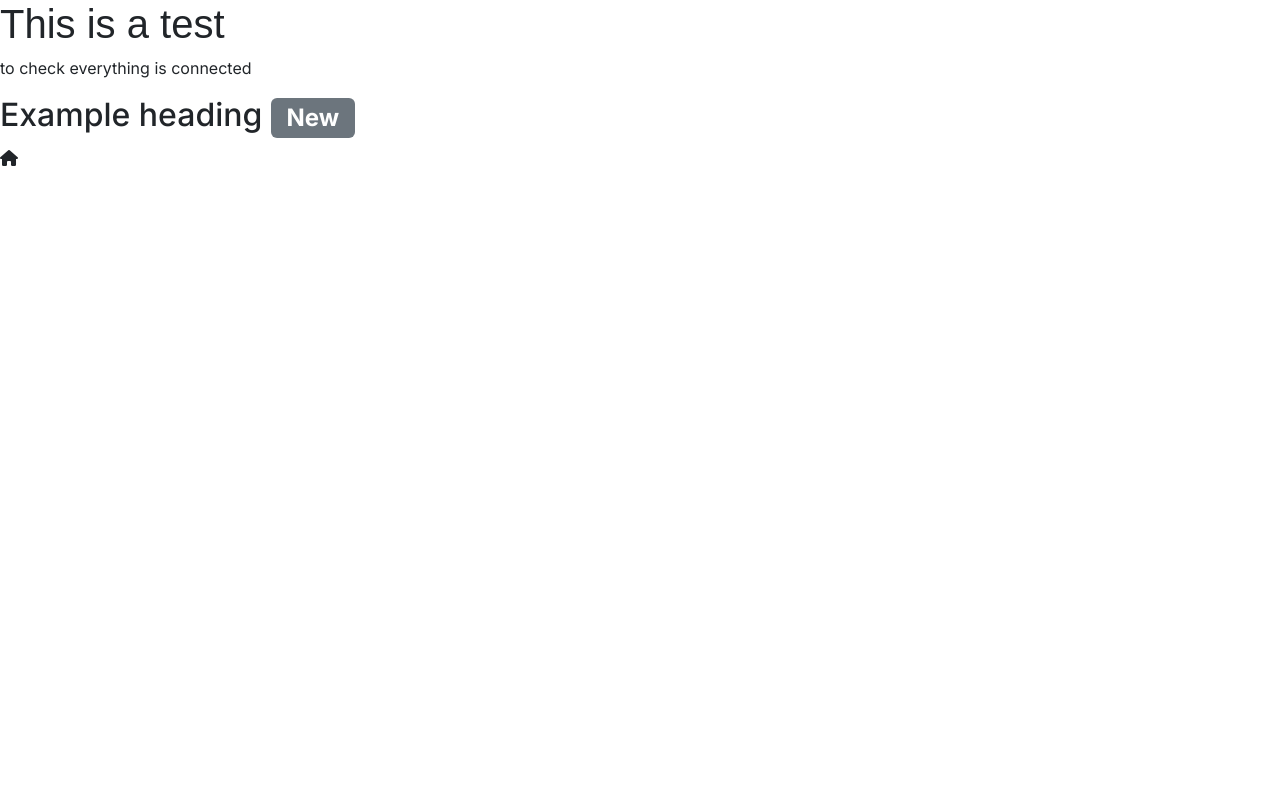
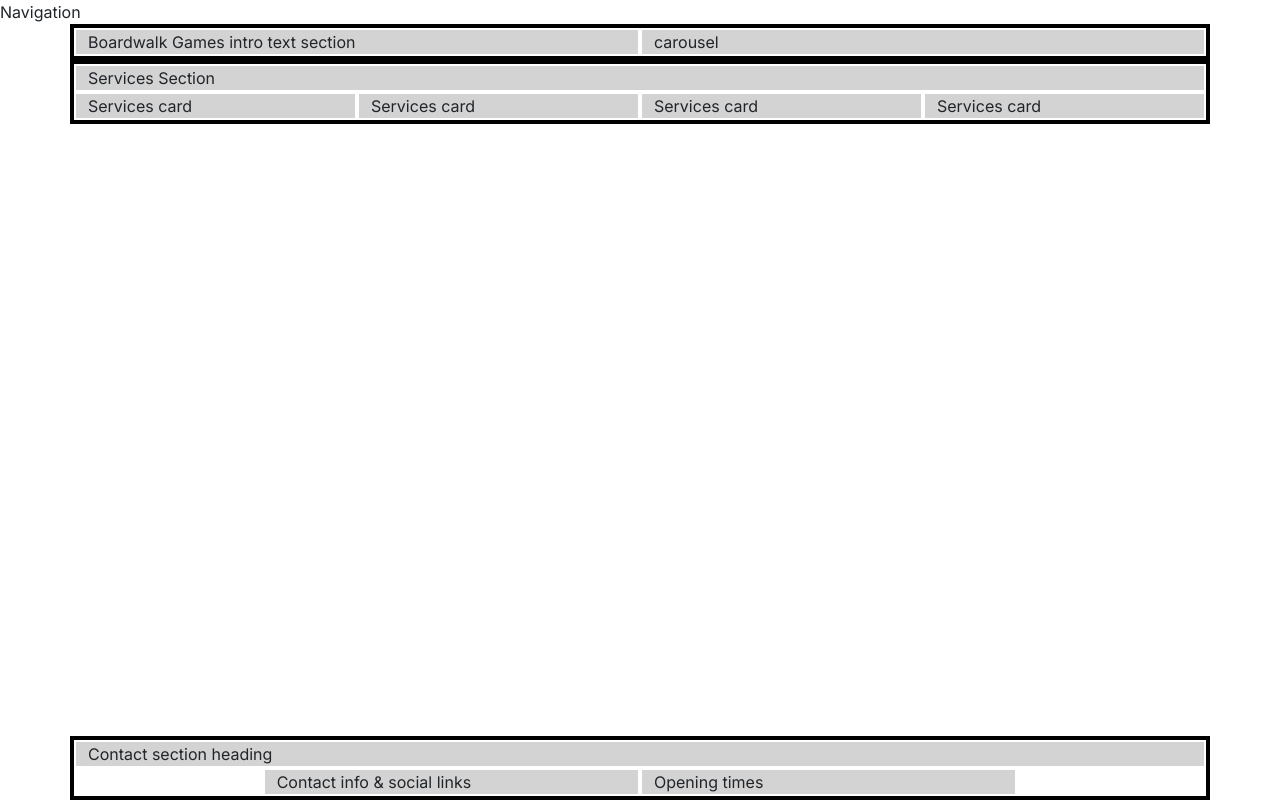
Before and after one commit to creatvie-introvert/boardwalk-games, a plain HTML site: page index.html in a window 1280 px wide. Drawn offline with nearby package versions, Linux system fonts and the light colour scheme; a web font is replaced by a local one.

Commit message:
Add home page sections

```diff
--- a/assets/css/style.css
+++ b/assets/css/style.css
@@ -1,9 +1,40 @@
+/* Google fonts import */
 @import url('https://fonts.googleapis.com/css2?family=Inter:ital,opsz,wght@0,14..32,100..900;1,14..32,100..900&family=Macondo&display=swap');
 
-h1 {
-    font-family: "Macondo", sans-serif;
+/* CSS Variables */
+:root {
+    --primary-font: "Inter", sans-serif;
+    --secondary-font: "Macondo", sans-serif;
+
+    --primary-color: #3a2620; /* dark-brown */
+    --secondary-color: #aa9581; /* beige-brown */
+    --highlight-color: #416e8e; /* blue */
+    --highlight-color-light: #7a9fc2; /* light-blue */
 }
 
+/* Global styles */
 body {
-    font-family: "Inter", sans-serif;
+    font-family: var(--primary-font);
 }
+
+h1,
+h2,
+h3 {
+    font-family: var(--secondary-font);
+    color: var(--primary-color);
+}
+
+.sub-heading-color {
+    color: var(--highlight-color);
+}
+
+/* Grid visualisation CSS for testing */
+.container,
+.row {
+    border: 2px solid black;
+}
+
+.col-12 {
+    border: 2px solid white;
+    background-color: lightgray;
+}
--- a/index.html
+++ b/index.html
@@ -3,9 +3,15 @@
 <head>
     <meta charset="UTF-8">
     <meta name="viewport" content="width=device-width, initial-scale=1.0">
-    <title>Document</title>
+    <meta name="description" content="Boardwalk Games, your ultimate gaming retreat! Perfect for casual gamers, enthusiasts, and student gatherings. Visit us for your next adventure in board gaming.">
+    <title>Broadwalk Games | Home</title>
 
-    <!-- Font Awesome script -->
+    <!-- Favicons generated by favicon.io -->
+    <link rel="apple-touch-icon" sizes="180x180" href="assets/images/apple-touch-icon.png">
+    <link rel="icon" type="image/png" sizes="32x32" href="assets/images/favicon-32x32.png">
+    <link rel="icon" type="image/png" sizes="16x16" href="assets/images/favicon-16x16.png">
+
+    <!-- Font Awesome Kit script -->
     <script src="https://kit.fontawesome.com/776afda7e1.js" crossorigin="anonymous"></script>
 
     <!-- Bootstrap CSS -->
@@ -14,11 +20,47 @@
     <!-- custom CSS -->
     <link rel="stylesheet" href="assets/css/style.css">
 </head>
-<body>
-    <h1>This is a test</h1>
-    <p>to check everything is connected</p>
-    <h2>Example heading <span class="badge text-bg-secondary">New</span></h2>
-    <i class="fa-solid fa-house"></i>
+
+<!-- Classes on the body set to work with mt-auto on footer to ensure it always stays at the bottom of the page -->
+<body class="d-flex flex-column min-vh-100">
+    <!-- NAvigation -->
+    <div>Navigation</div>
+
+    <!-- Header with carousel -->
+    <header class="container">
+        <div class="row">
+            <div class="col-12 col-xl-6">Boardwalk Games intro text section</div>
+            <div class="col-12 col-xl-6">carousel</div>
+        </div>
+    </header>
+
+    <!-- Main element to hold all key sections of the home page. It is not part of the grid structure -->
+    <main>
+        <!-- Services section -->
+        <section class="container">
+            <div class="row">
+                <div class="col-12">Services Section</div>
+                <div class="col-12 col-md-6 col-xl-3">Services card</div>
+                <div class="col-12 col-md-6 col-xl-3">Services card</div>
+                <div class="col-12 col-md-6 col-xl-3">Services card</div>
+                <div class="col-12 col-md-6 col-xl-3">Services card</div>
+            </div>
+        </section>
+    </main>
+
+    <!-- Footer / contact section -->
+     <!-- mt-auto added to push footer to the bottom of the page -->
+    <footer class="mt-auto">
+        <div class="container">
+            <div class="row justify-content-center">
+                <div class="col-12">Contact section heading</div>
+                <!-- Contact info -->
+                <div class="col-12 col-md-6 col-xl-4">Contact info & social links</div>
+                <!-- Opening times -->
+                <div class="col-12 col-md-6 col-xl-4">Opening times</div>
+            </div>
+        </div>
+    </footer>
 
     <!-- Bootstrap JS script -->
     <script src="https://cdn.jsdelivr.net/npm/bootstrap@5.3.6/dist/js/bootstrap.bundle.min.js" integrity="sha384-j1CDi7MgGQ12Z7Qab0qlWQ/Qqz24Gc6BM0thvEMVjHnfYGF0rmFCozFSxQBxwHKO" crossorigin="anonymous"></script>
```
